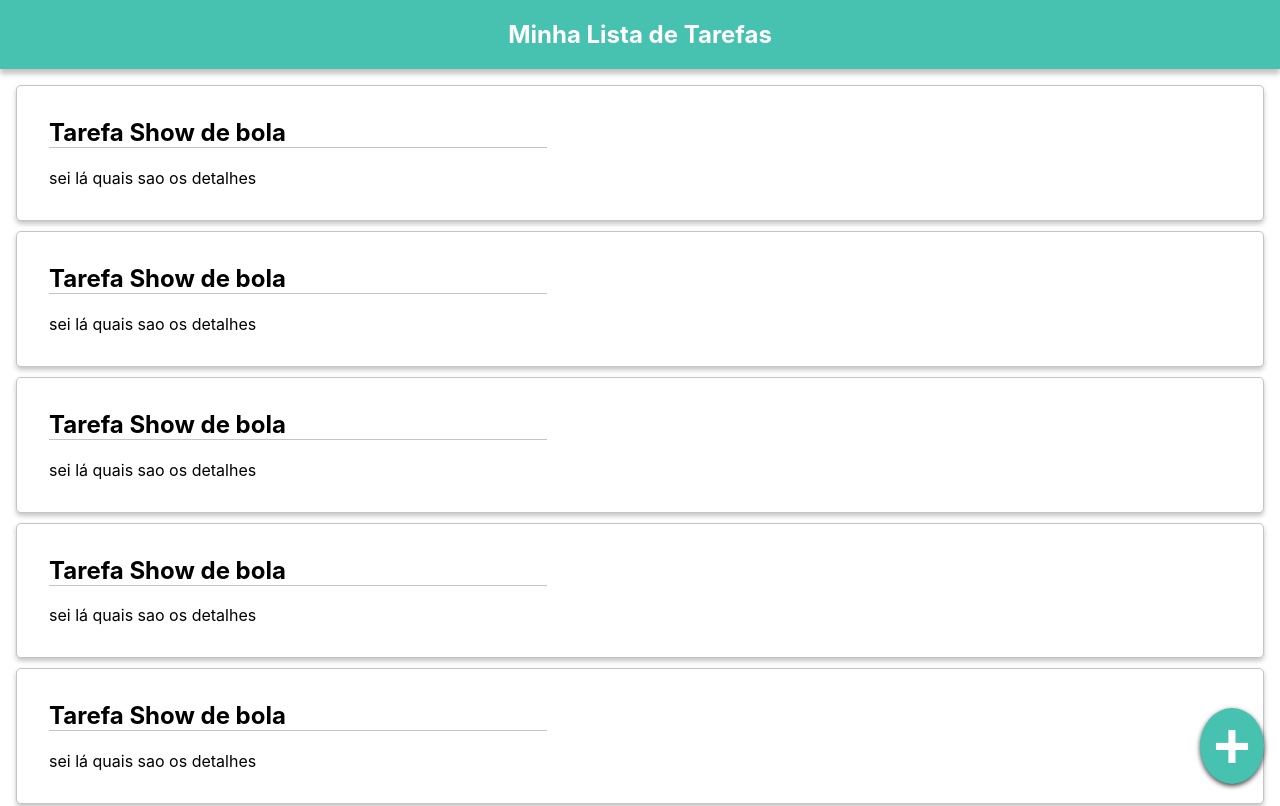
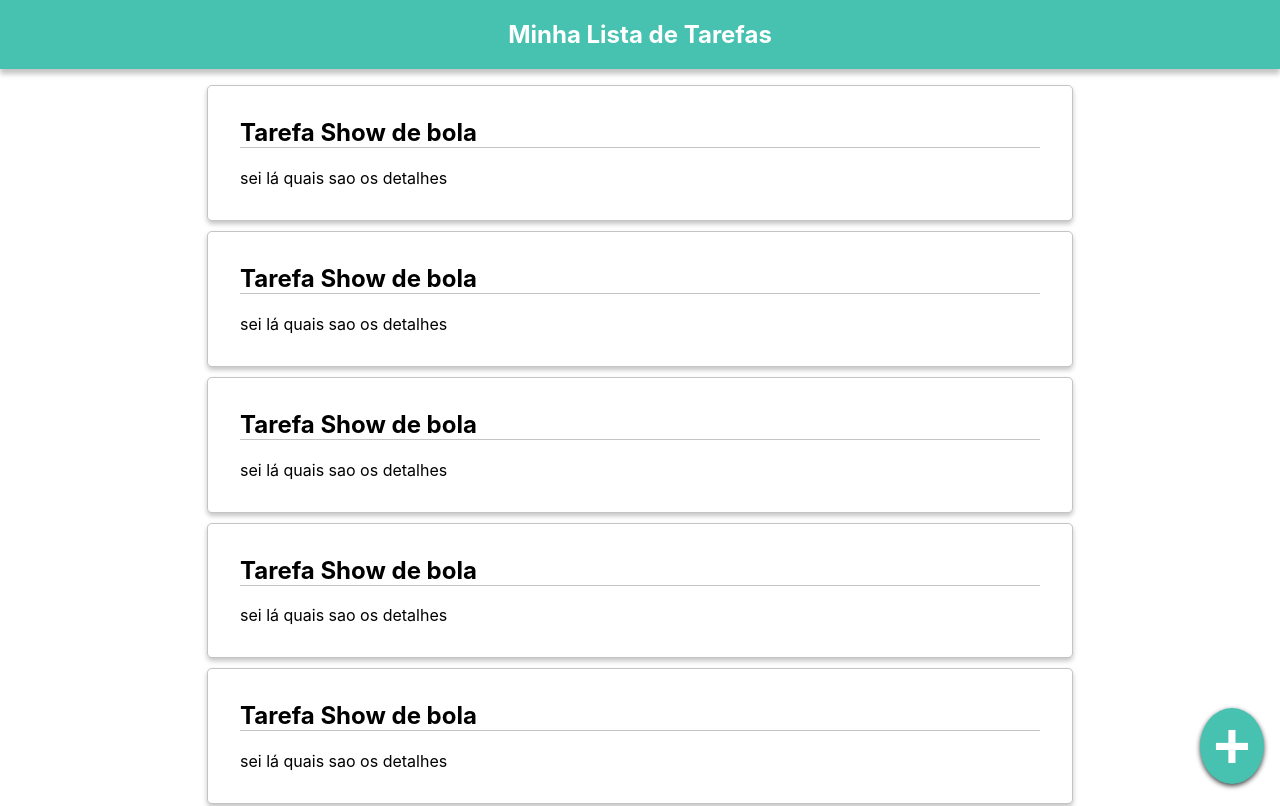
Before and after one commit to PGabriel-MB/react-tasks, a React (Create React App) app: page / in a window 1280 px wide. Shown: the top 806 px of the page. Built offline with nearby package versions, Linux system fonts and the light colour scheme.

Commit message:
alinhando centralizando a lista e ajustando a funcionalidade de adição de tarefas

```diff
--- a/src/App.js
+++ b/src/App.js
@@ -8,13 +8,13 @@ import AddFAB from "./components/layout/AddFAB/AddFAB";
 import Task from "./models/Task";
 
 function App() {
-  const [task, setTask] = useState([...Task]);
+  const [tasks, setTasks] = useState([...Task]);
 
   return (
     <div className="App">
       <Header />
-      <TaskList tasks={Task} />
-      <AddFAB tasks={Task}/>
+      <TaskList tasks={tasks} />
+      <AddFAB tasks={tasks} configTasks={setTasks} />
     </div>
   );
 }
--- a/src/components/layout/AddFAB/AddFAB.jsx
+++ b/src/components/layout/AddFAB/AddFAB.jsx
@@ -25,9 +25,14 @@ class AddFAB extends React.Component {
     }
 
     addTask = ({ taskName, details }) => {
-        this.props.tasks.push({
+        let newTask = {
             taskName,
             details
+        }
+
+        //let oldList = this.props.tasks;
+        this.props.configTasks(prevState => {
+            return [...prevState].concat(newTask)
         });
     }
 
--- a/src/components/layout/AddTaskModal/AddTaskModal.jsx
+++ b/src/components/layout/AddTaskModal/AddTaskModal.jsx
@@ -9,7 +9,7 @@ const AddTaskModal = ({ handleClose, show, addTask }) => {
     const [details, setDetails] = useState('');
 
     let add = () => {
-        addTask(taskName, details);
+        addTask({ taskName, details });
         handleClose();
     }
 
--- a/src/components/layout/Task/Task.css
+++ b/src/components/layout/Task/Task.css
@@ -1,7 +1,7 @@
 .Task {
     margin: 2rem;
-    width: 40%;
-    color: #000000
+    color: #000000;
+    min-width: 800px;
 }
 
 .TaskHeader h2 {
--- a/src/components/layout/TaskList/TaskList.css
+++ b/src/components/layout/TaskList/TaskList.css
@@ -1,5 +1,8 @@
 .TaskList {
     padding: 1rem;
+    flex-direction: column;
+    align-items: center;
+    display: flex;
 }
 
 .TaskList li {
```
Also changed, not shown: 1 other file (tests, documents, lock files or other folders). Lines whose indentation alone changed are shown as unchanged.
